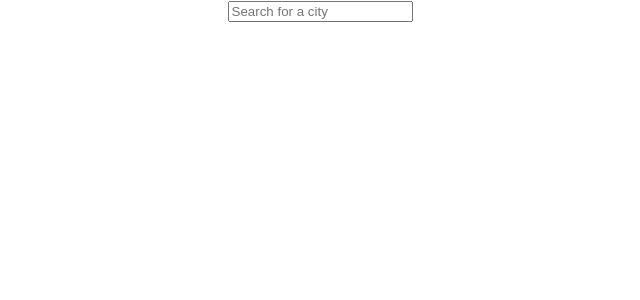
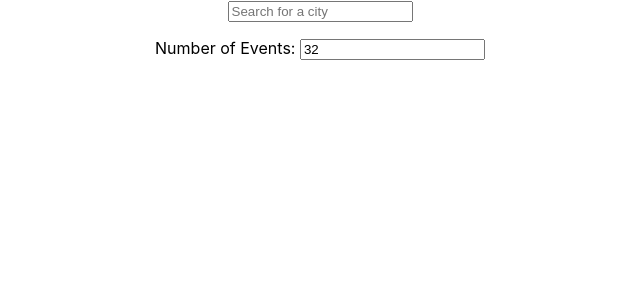
Before and after one commit to ghaydon30/meet, a React (Create React App) app: page / in a window 1280 px wide. Shown: the top 300 px of the page, without its empty margins (320-960 px from the left). Built offline with nearby package versions, Linux system fonts and the light colour scheme.

Commit message:
Finished unit testing

```diff
--- a/src/App.js
+++ b/src/App.js
@@ -1,14 +1,18 @@
-// src/App.js
-
 import CitySearch from './components/CitySearch';
 import EventList from './components/EventList';
+import NumberOfEvents from './components/NumberOfEvents';
 import './App.css';
+import { useState } from 'react';
 
 const App = () => {
+
+  const [currentNumberOfEvents, setNumberOfEvents] = useState();
+
   return (
     <div className="App">
       <CitySearch />
       <EventList />
+      <NumberOfEvents setNumberOfEvents={setNumberOfEvents}/>
     </div>
   );
  }
--- a/src/components/NumberOfEvents.js
+++ b/src/components/NumberOfEvents.js
@@ -1,5 +1,3 @@
-// import { useState } from 'react';
-
 const NumberOfEvents = ({ setNumberOfEvents, setErrorAlert }) => {
   const handleInputChanged = (event) => {
     const value = event.target.value;
@@ -7,9 +5,9 @@ const NumberOfEvents = ({ setNumberOfEvents, setErrorAlert }) => {
     // Alerts
     let errorText;
     if (value <= 0) {
-        errorText = "The number must be higher than 0."
+        errorText = 'The number must be higher than 0.'
     } else {
-        errorText = ""
+        errorText = ''
     }
 
     setNumberOfEvents(value);
@@ -17,12 +15,12 @@ const NumberOfEvents = ({ setNumberOfEvents, setErrorAlert }) => {
   };
 
   return (
-    <div id="number-of-events">
-        <label htmlFor="number-of-events-input">Number of Events: </label>
+    <div id='number-of-events'>
+        <label htmlFor='number-of-events-input'>Number of Events: </label>
         <input
-        type="number"
-        id="number-of-events-input"
-        className="number-of-events-input"
+        type='value'
+        id='number-of-events-input'
+        className='number-of-events-input'
         defaultValue={32}
         onChange={handleInputChanged}
         />
```
Also changed, not shown: 2 other files (tests, documents, lock files or other folders).
